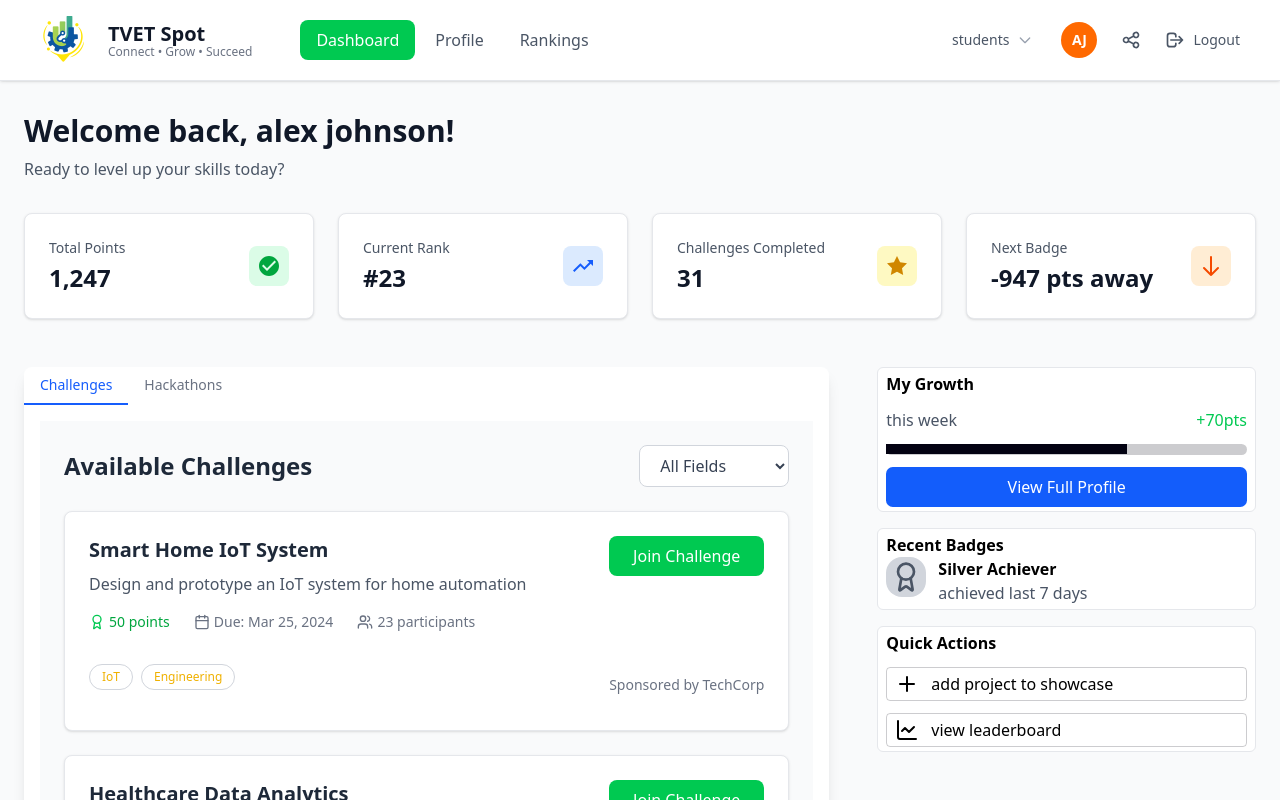
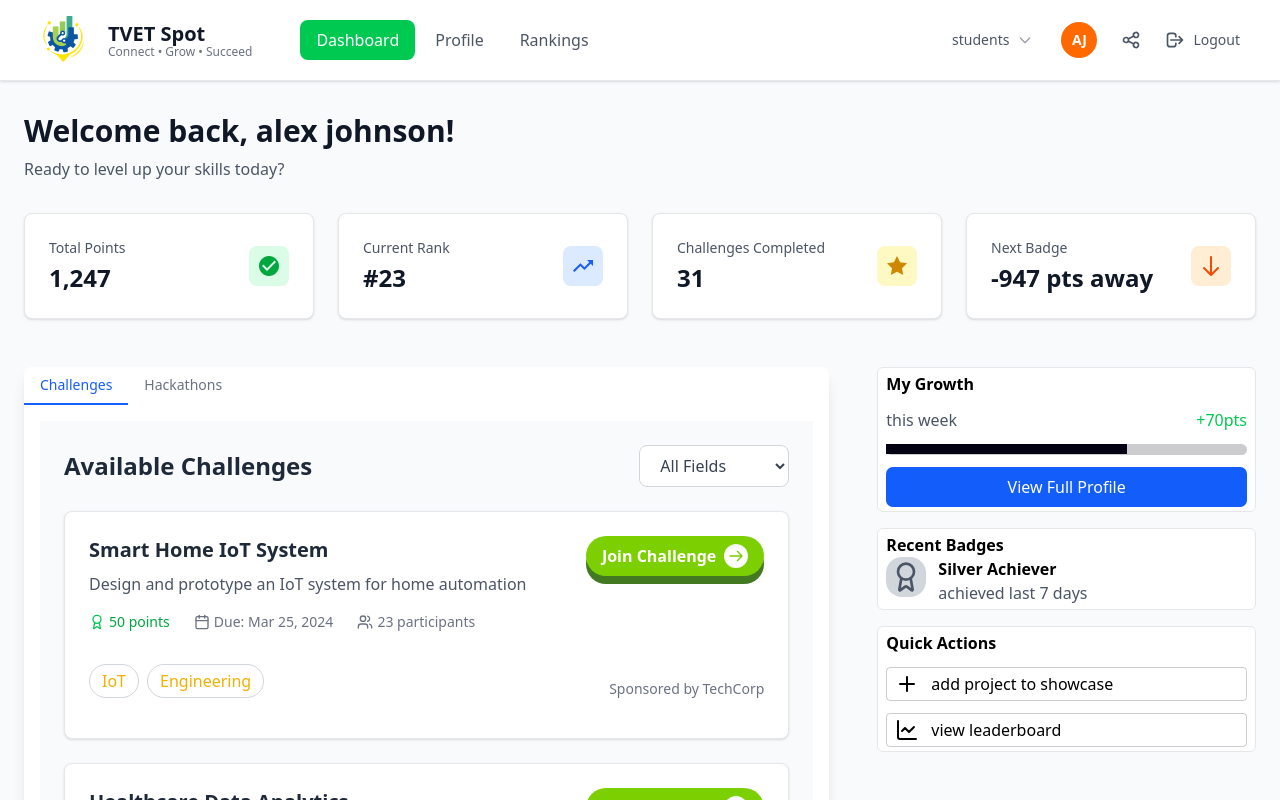
Before and after one commit to jabo-arnold-landry/TVET-Spot, a React (Vite) app: page /student-section in a window 1280 px wide. Shown: the top 800 px of the page. Built offline with nearby package versions, Linux system fonts and the light colour scheme.

Commit message:
adds button componet

```diff
--- /dev/null
+++ b/src/components/joinC.jsx
@@ -0,0 +1,58 @@
+import React from "react";
+
+const JoinChallengeButton = ({ isJoined }) => {
+  return (
+    <button
+      className={`
+        flex items-center justify-center
+        rounded-full
+        px-3 py-1.5 sm:px-4 sm:py-2 space-x-1.5 sm:space-x-2
+        transition-all duration-100 ease-in-out
+        relative
+        group
+
+        ${
+          isJoined
+            ? "bg-gray-400 text-white shadow-none"
+            : "bg-lime-500 text-white shadow-[0_8px_0_0_#437920] active:translate-y-2 active:shadow-none"
+        }
+      `}
+      disabled={isJoined}
+    >
+      <span className="font-bold text-sm sm:text-base">
+        {isJoined ? "Joined" : "Join Challenge"}
+      </span>
+      <div
+        className={`
+          flex items-center justify-center
+          rounded-full
+          w-5 h-5 sm:w-6 sm:h-6
+          transition-transform transform group-hover:translate-x-1
+
+          ${
+            isJoined
+              ? "bg-gray-200 text-gray-500"
+              : "bg-white text-lime-500 shadow-[inset_0_2px_4px_0_rgba(0,0,0,0.06)]"
+          }
+        `}
+      >
+        <svg
+          xmlns="http://www.w3.org/2000/svg"
+          className="h-3 w-3 sm:h-4 sm:w-4"
+          fill="none"
+          viewBox="0 0 24 24"
+          stroke="currentColor"
+          strokeWidth={2}
+        >
+          <path
+            strokeLinecap="round"
+            strokeLinejoin="round"
+            d="M14 5l7 7m0 0l-7 7m7-7H3"
+          />
+        </svg>
+      </div>
+    </button>
+  );
+};
+
+export default JoinChallengeButton;
--- a/src/stud-challenges.jsx
+++ b/src/stud-challenges.jsx
@@ -9,6 +9,8 @@ import {
   Target,
   CheckCircle,
 } from "lucide-react";
+// Import the JoinChallengeButton component
+import JoinChallengeButton from "./components/joinC";
 
 const ChallengesSection = () => {
   const [selectedChallenge, setSelectedChallenge] = useState(null);
@@ -104,7 +106,7 @@ const ChallengesSection = () => {
   const isJoined = (challengeId) => joinedChallenges.includes(challengeId);
 
   return (
-    <div className="w-full  mx-auto p-6 bg-gray-50 min-h-screen">
+    <div className="w-full  mx-auto p-6 bg-gray-50 min-h-screen">
       <div className="mb-6 flex justify-between items-center">
         <h2 className="text-2xl font-bold text-gray-800">
           Available Challenges
@@ -149,17 +151,10 @@ const ChallengesSection = () => {
                 </div>
               </div>
 
-              <button
-                onClick={() => openModal(challenge)}
-                className={`px-6 py-2 rounded-lg font-medium transition-colors whitespace-nowrap ${
-                  isJoined(challenge.id)
-                    ? "bg-gray-400 text-white cursor-not-allowed"
-                    : "bg-green-500 hover:bg-green-600 text-white "
-                } ms:mr-110 md:mt-0 mt-4`}
-                disabled={isJoined(challenge.id)}
-              >
-                {isJoined(challenge.id) ? "Joined" : "Join Challenge"}
-              </button>
+              {/* Using the JoinChallengeButton component */}
+              <div onClick={() => openModal(challenge)}>
+                <JoinChallengeButton isJoined={isJoined(challenge.id)} />
+              </div>
             </div>
             {/* tags and sponsor div */}
             <div className="flex justify-between items-center md:flex-row flex-col gap-4">
@@ -168,7 +163,7 @@ const ChallengesSection = () => {
                 {challenge.tags.map((tag, index) => (
                   <span
                     key={index}
-                    className={`border border-gray-300 text-yellow-500  text-xs px-3 py-1 rounded-full font-small`}
+                    className={`border border-gray-300 text-yellow-500  text-xs px-3 py-1 rounded-full font-small`}
                   >
                     {tag.name}
                   </span>
```
Also changed, not shown: 1 other file (tests, documents, lock files or other folders).
